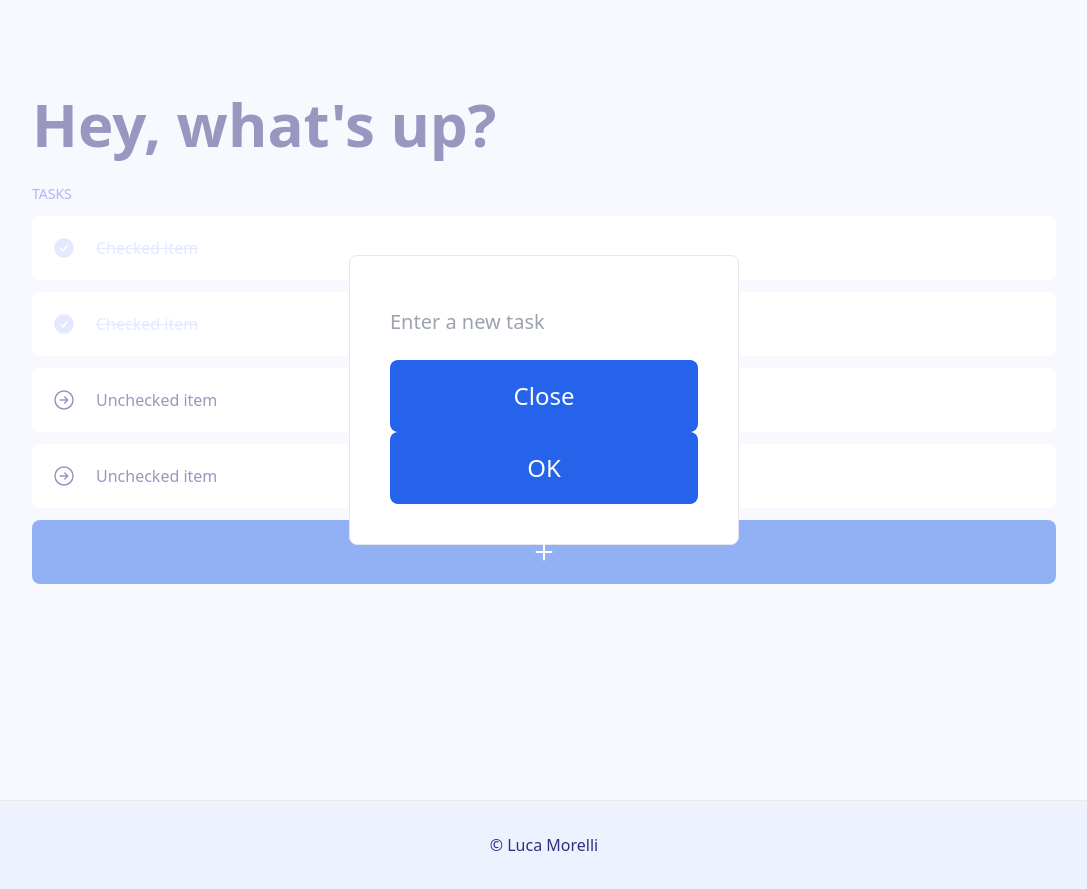
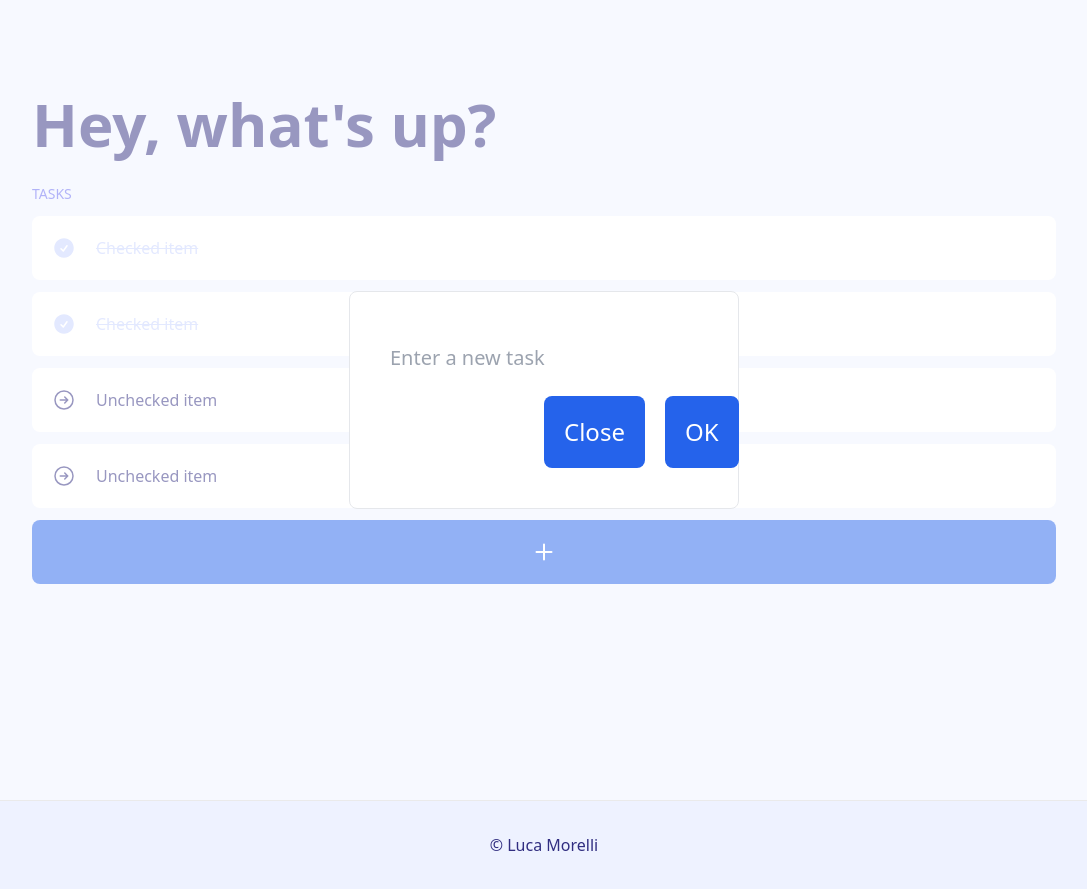
Before and after one commit to morels/todolist, a Next.js app: page / in a window 1280 px wide. Both pictures are taken after a click on the link 640 px from the left and 552 px from the top of the page. Shown: the whole page, without its empty margins (96-1183 px from the left). Built offline with nearby package versions, Linux system fonts and the light colour scheme.

Commit message:
feat(modal): add action container

```diff
--- a/src/components/Modal/modal.tsx
+++ b/src/components/Modal/modal.tsx
@@ -50,7 +50,7 @@ const Modal = ({
       <div className="bg-white rounded-lg p-10 relative w-100 max-w-2xl border">
         <FocusLock ref={scrollerRef} returnFocus={{ preventScroll: false }}>
           {children}
-          <div>
+          <div className="flex gap-5 md:w-1/2 md:ml-auto">
             <Button
               onClick={onClose}
               key="close"
```
